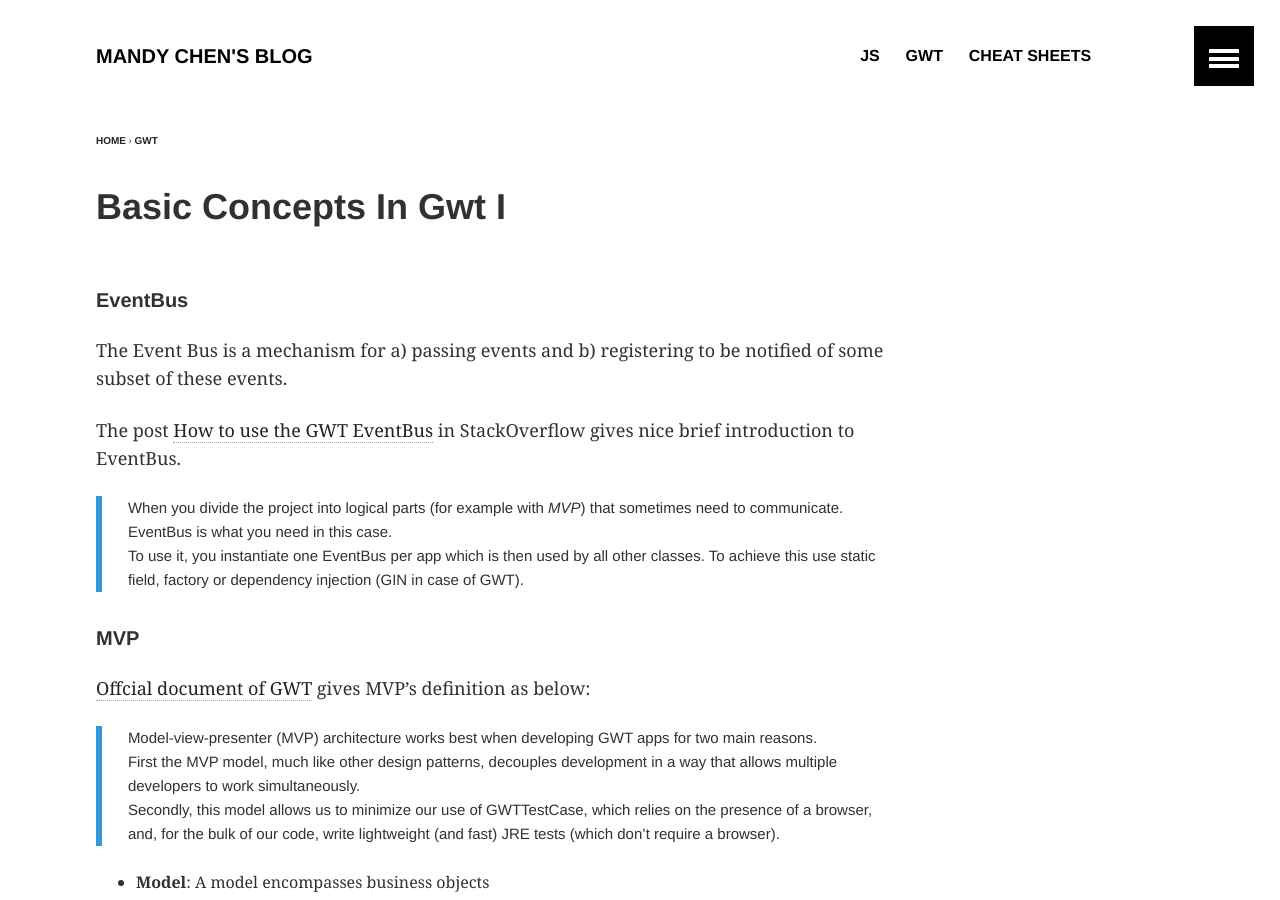
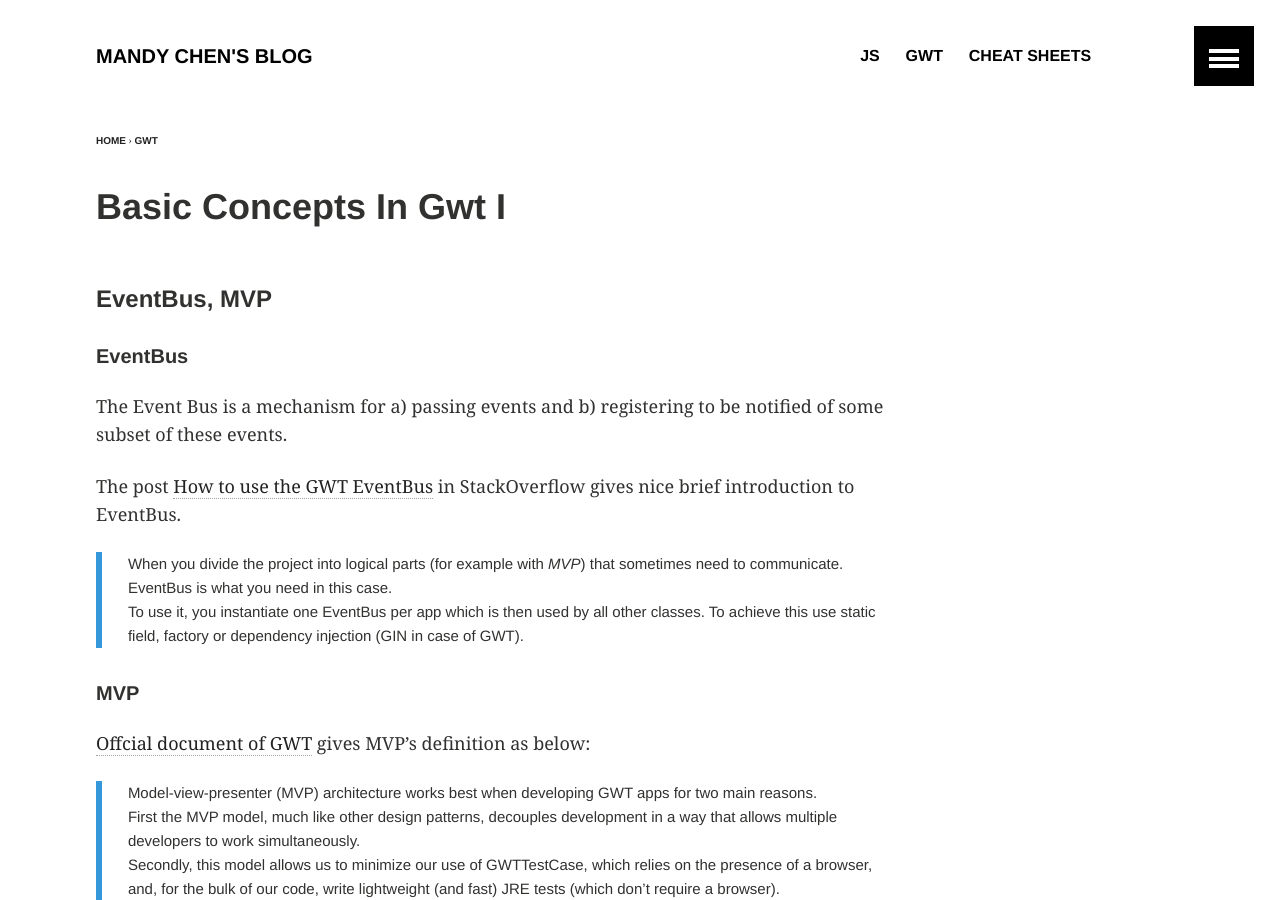
Before and after one commit to MandyChen0114/mandychen.github.io, a Jekyll site: the page built from _posts/GWT/2017-03-01-Basic-Concepts-In-GWT-I.md, in a window 1280 px wide and 900 px high. Built offline with Jekyll 4.4.1, drawn with Linux system fonts in a browser that asks for light colours; comment, search, counter and statistics services are not loaded.

Commit message:
Add header to post

```diff
--- a/_posts/GWT/2017-03-01-Basic-Concepts-In-GWT-I.md
+++ b/_posts/GWT/2017-03-01-Basic-Concepts-In-GWT-I.md
@@ -5,6 +5,8 @@ tags: [GWT]
 image:
   teaser: gwt_logo.png
 ---
+
+#### EventBus, MVP
 
 ##### EventBus
 
```
